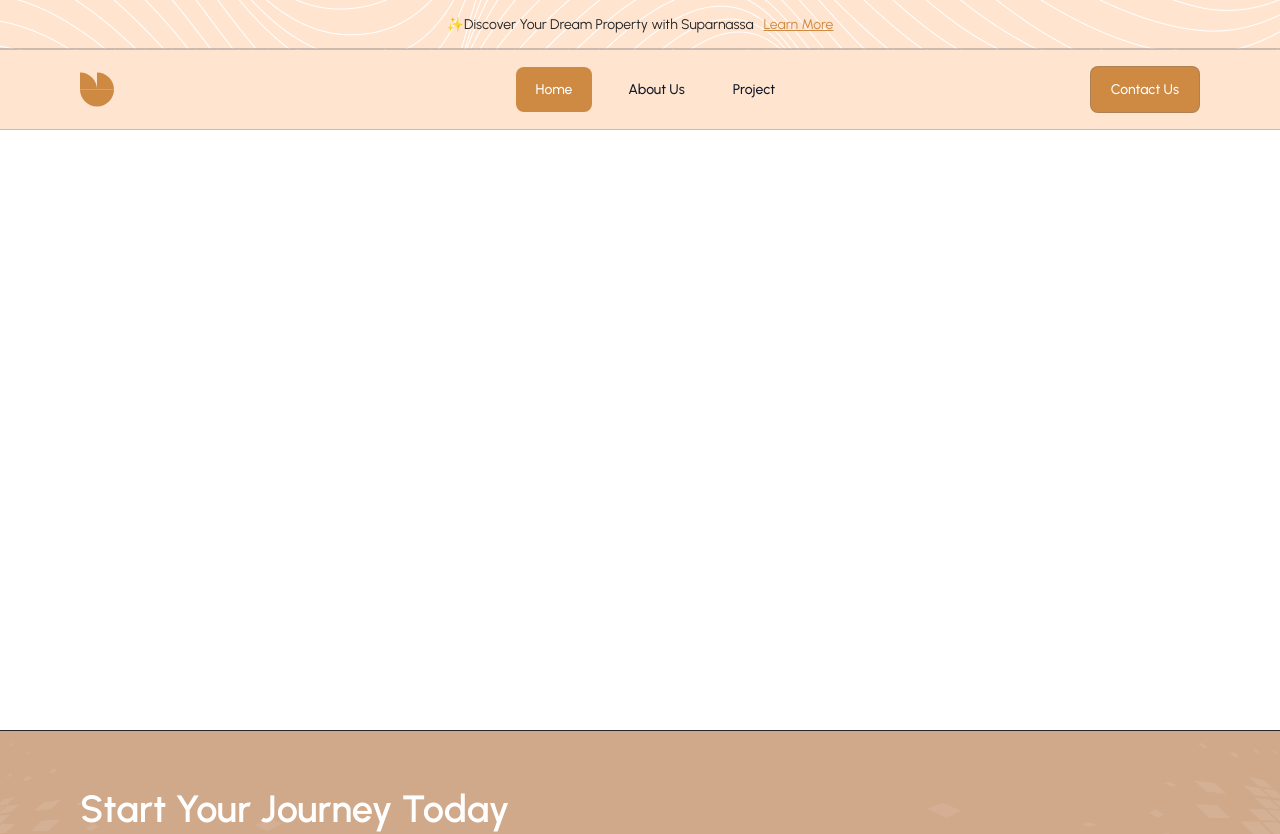
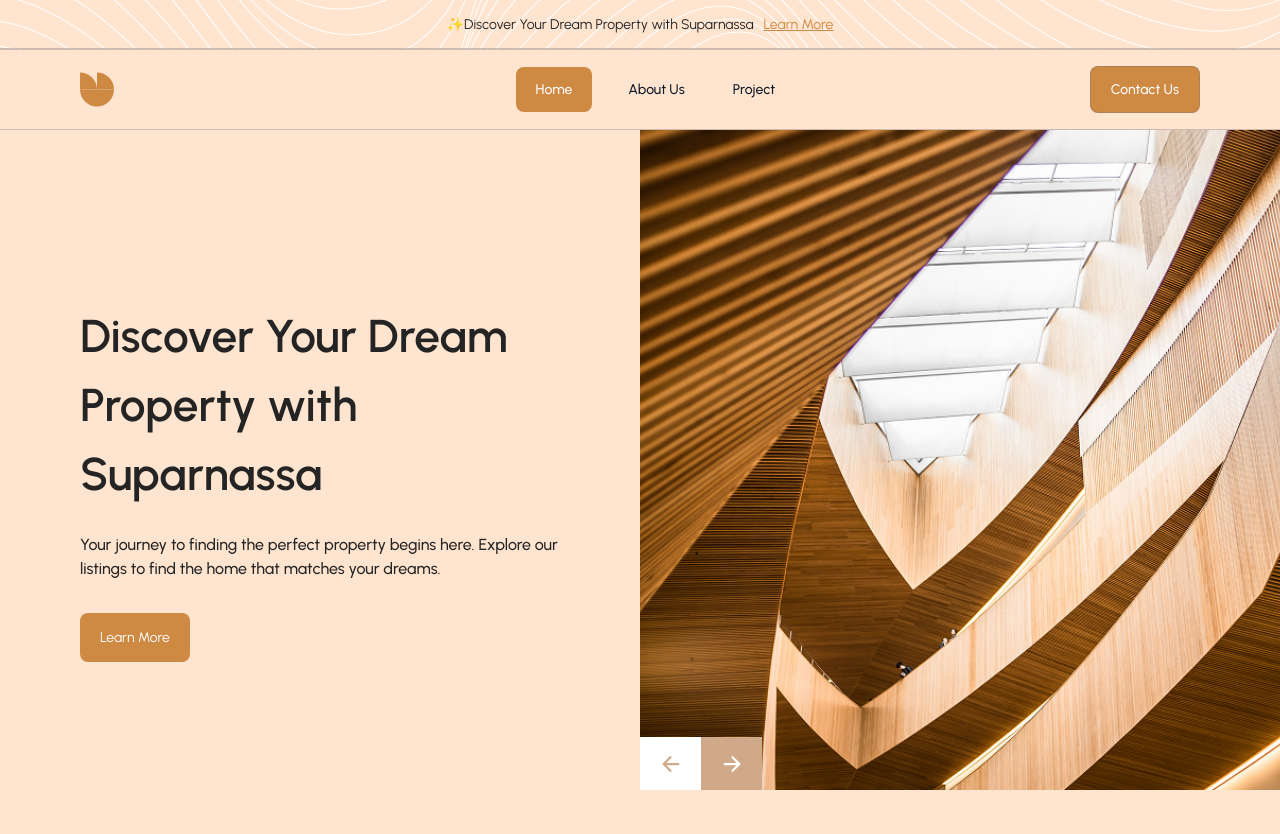
Before and after one commit to piyushappinessworld/suparnassa-frontend, a Next.js app: page / in a window 1280 px wide. Shown: the top 834 px of the page. Built offline with nearby package versions, Linux system fonts and the light colour scheme.

Commit message:
home banner updated

```diff
--- a/app/page.js
+++ b/app/page.js
@@ -1,4 +1,11 @@
+import Banner from "@/components/Banner/Banner";
+import Discover from "@/components/Discover/Discover";
 
 export default function Home() {
-  return <div className="w-full h-[600px]"></div>;
+  return (
+    <div className="w-full">
+      <Banner />
+      {/* <Discover/> */}
+    </div>
+  );
 }
--- /dev/null
+++ b/components/Banner/Banner.jsx
@@ -0,0 +1,112 @@
+"use client";
+
+import { useState, useEffect } from "react";
+import Link from "next/link";
+import { IoArrowBack, IoArrowForwardOutline } from "react-icons/io5";
+export default function Banner() {
+  const images = [
+    "/banner/banner.png",
+    "https://images.unsplash.com/photo-1600607687939-ce8a6c25118c?ixlib=rb-4.0.3&ixid=M3wxMjA3fDB8MHxwaG90by1wYWdlfHx8fGVufDB8fHx8fA%3D%3D&auto=format&fit=crop&w=1170&q=80",
+    "https://images.unsplash.com/photo-1600566753086-00f18fb6b3ea?ixlib=rb-4.0.3&ixid=M3wxMjA3fDB8MHxwaG90by1wYWdlfHx8fGVufDB8fHx8fA%3D%3D&auto=format&fit=crop&w=1170&q=80",
+    "https://images.unsplash.com/photo-1600573472550-8090b5e0745e?ixlib=rb-4.0.3&ixid=M3wxMjA3fDB8MHxwaG90by1wYWdlfHx8fGVufDB8fHx8fA%3D%3D&auto=format&fit=crop&w=1170&q=80",
+  ];
+
+  const [currentImageIndex, setCurrentImageIndex] = useState(0);
+  const [isTransitioning, setIsTransitioning] = useState(false);
+  const [currentImage, setCurrentImage] = useState(images[0]);
+  const [nextImage, setNextImage] = useState("");
+
+  useEffect(() => {
+    if (isTransitioning) {
+      const timer = setTimeout(() => {
+        setCurrentImage(nextImage);
+        setIsTransitioning(false);
+      }, 500); // Match this with the CSS transition duration
+      return () => clearTimeout(timer);
+    }
+  }, [isTransitioning, nextImage]);
+
+  const goToPrevious = () => {
+    if (isTransitioning) return;
+
+    const newIndex =
+      currentImageIndex === 0 ? images.length - 1 : currentImageIndex - 1;
+    setNextImage(images[newIndex]);
+    setIsTransitioning(true);
+    setCurrentImageIndex(newIndex);
+  };
+
+  const goToNext = () => {
+    if (isTransitioning) return;
+
+    const newIndex =
+      currentImageIndex === images.length - 1 ? 0 : currentImageIndex + 1;
+    setNextImage(images[newIndex]);
+    setIsTransitioning(true);
+    setCurrentImageIndex(newIndex);
+  };
+
+  return (
+    <section className="w-full bg-[#FFE4CF]">
+      <div className="grid grid-cols-1 lg:grid-cols-2">
+        {/* Left Content */}
+        <div className="px-6 py-[30px] lg:py-[172px] md:px-12 lg:px-[80px] flex items-center">
+          <div className="w-full">
+            <h1 className="text-[28px] md:text-[35px] lg:text-[46px] font-semibold text-[#242424] mb-6">
+              Discover Your Dream Property with Suparnassa
+            </h1>
+            <p className="text-[#242424] font-medium mb-8 text-[16px]">
+              Your journey to finding the perfect property begins here. Explore
+              our listings to find the home that matches your dreams.
+            </p>
+            <Link
+              href="/properties"
+              className="bg-[#CE8943] text-[14px] text-white px-[25px] lg:px-[20px] py-[14px] rounded-[8px] inline-block transition-colors"
+            >
+              Learn More
+            </Link>
+          </div>
+        </div>
+
+        {/* Right Image */}
+        <div className="relative h-[170px] lg:h-[660px] overflow-hidden">
+          {/* Current Image */}
+          <div
+            className={`h-full absolute inset-0 bg-cover bg-center transition-all duration-500 ease-in-out ${
+              isTransitioning ? "opacity-0 scale-105" : "opacity-100 scale-100"
+            }`}
+            style={{ backgroundImage: `url('${currentImage}')` }}
+          ></div>
+
+          {/* Next Image (shown during transition) */}
+          {isTransitioning && (
+            <div
+              className="h-full absolute inset-0 bg-cover bg-center opacity-100 scale-100 transition-all duration-500 ease-in-out -z-10"
+              style={{ backgroundImage: `url('${nextImage}')` }}
+            ></div>
+          )}
+
+          {/* Navigation Arrows */}
+          <div className="absolute bottom-0 left-0 flex z-10">
+            <button
+              className="bg-white w-[34px] h-[34px] lg:w-[61px] lg:h-[53px] flex items-center justify-center disabled:opacity-50 cursor-pointer"
+              onClick={goToPrevious}
+              disabled={isTransitioning}
+              aria-label="Previous image"
+            >
+              <IoArrowBack className="h-6 w-6 text-[#D0A88A]" />
+            </button>
+            <button
+              className="bg-[#D0A88A] w-[34px] h-[34px] lg:w-[61px] lg:h-[53px] flex items-center justify-center disabled:opacity-50 cursor-pointer"
+              onClick={goToNext}
+              disabled={isTransitioning}
+              aria-label="Next image"
+            >
+              <IoArrowForwardOutline className="h-6 w-6 text-white" />
+            </button>
+          </div>
+        </div>
+      </div>
+    </section>
+  );
+}
--- /dev/null
+++ b/components/Discover/Discover.jsx
@@ -0,0 +1,71 @@
+import Image from 'next/image';
+
+export default function Discover() {
+  return (
+    <main className="min-h-screen relative">
+      {/* Background Image */}
+      <div className="absolute inset-0 z-0">
+        <div className="w-full h-full bg-[#f8f8f8]">
+          <Image
+            src="https://images.unsplash.com/photo-1574691250077-03a929faece5?q=80&w=2069&auto=format&fit=crop"
+            alt="Blueprint background"
+            fill
+            className="object-cover opacity-[0.07]"
+            priority
+          />
+        </div>
+      </div>
+
+      {/* Content Container */}
+      <div className="relative z-10 w-full h-full">
+        <div className="container mx-auto px-6 md:px-12 lg:px-16 py-16 md:py-20 lg:py-24">
+          <div className="md:max-w-[60%] lg:max-w-[50%] xl:max-w-[45%] md:ml-auto">
+            {/* Heading - Desktop */}
+            <div className="hidden md:block">
+              <h1 className="text-[2.5rem] lg:text-[3.2rem] font-bold text-gray-900 leading-[1.2]">
+                Crafting Timeless Spaces with
+                <br />
+                <span className="text-[#73472A]">Innovation & Passion</span>
+              </h1>
+            </div>
+
+            {/* Heading - Mobile */}
+            <div className="md:hidden">
+              <h1 className="text-[2.2rem] font-bold text-gray-900 leading-[1.2]">
+                Crafting Timeless
+                <br />
+                Spaces with
+                <br />
+                <span className="text-[#73472A]">Innovation & Passion</span>
+              </h1>
+            </div>
+
+            {/* Description Paragraphs */}
+            <div className="mt-8 md:mt-10 space-y-6 text-gray-500">
+              <p className="text-lg leading-relaxed">
+                At SuparnaSSa, we believe that great design is a blend of creativity, functionality, and purpose. Founded in 2010 by Mr. Ashok Kumar, a seasoned Interior Designer, and Mrs. Kavitha Ashok, a visionary Architect, our firm has transformed nearly 150+ spaces into inspiring realities.
+              </p>
+
+              <p className="text-lg leading-relaxed">
+                From luxurious residential bungalows to sophisticated office spaces, boutiques, apartments, and restaurants, we bring a unique design perspective to every project. Our approach encourages "outside-the-box" thinking, ensuring innovative, customized solutions tailored to our clients' needs.
+              </p>
+
+              <div className="h-2"></div>
+
+              <p className="text-lg leading-relaxed">
+                Let's bring your dream space to life—with elegance, precision, and passion.
+              </p>
+            </div>
+
+            {/* CTA Button */}
+            <div className="mt-10 md:mt-12">
+              <button className="bg-[#C89666] hover:bg-[#B88555] text-white font-medium py-3 px-10 rounded-md transition duration-300">
+                Discover Us
+              </button>
+            </div>
+          </div>
+        </div>
+      </div>
+    </main>
+  );
+}
--- a/components/Navbar/Navbar.jsx
+++ b/components/Navbar/Navbar.jsx
@@ -78,9 +78,9 @@ const Navbar = () => {
 
             {/* Mobile Menu Button */}
             <div className="flex md:hidden items-center">
-              <button
+              <div
                 onClick={toggleMenu}
-                className="inline-flex items-center justify-center p-2 rounded-md text-gray-700 hover:text-gray-900 hover:bg-amber-200 focus:outline-none"
+                className="inline-flex items-center justify-center p-2 rounded-md text-gray-700 focus:outline-none"
               >
                 <span className="sr-only">Open main menu</span>
                 {isMenuOpen ? (
@@ -93,7 +93,7 @@ const Navbar = () => {
                     height={34}
                   />
                 )}
-              </button>
+              </div>
             </div>
           </div>
         </div>
--- a/next.config.mjs
+++ b/next.config.mjs
@@ -1,4 +1,8 @@
 /** @type {import('next').NextConfig} */
-const nextConfig = {};
+const nextConfig = {
+  images: {
+    domains: ["images.unsplash.com"], // Allow Unsplash images
+  },
+};
 
 export default nextConfig;
```
Also changed, not shown: public/banner/banner.png (added).
